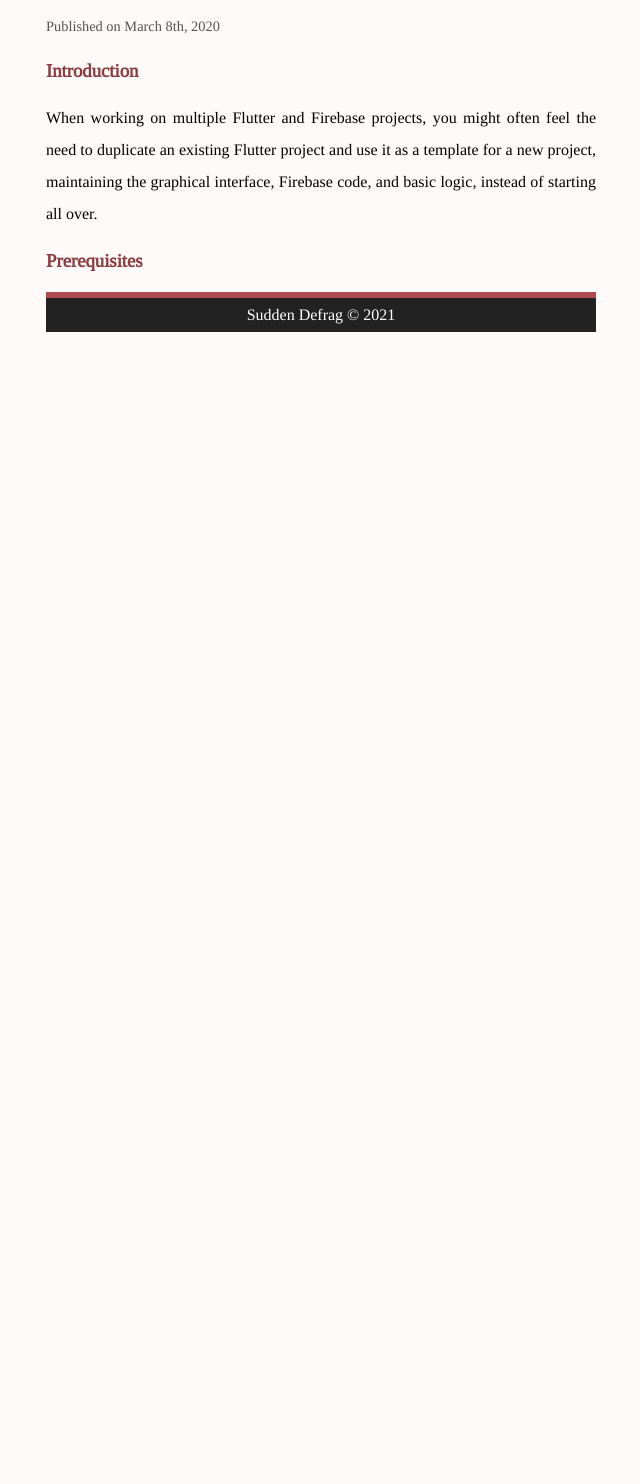
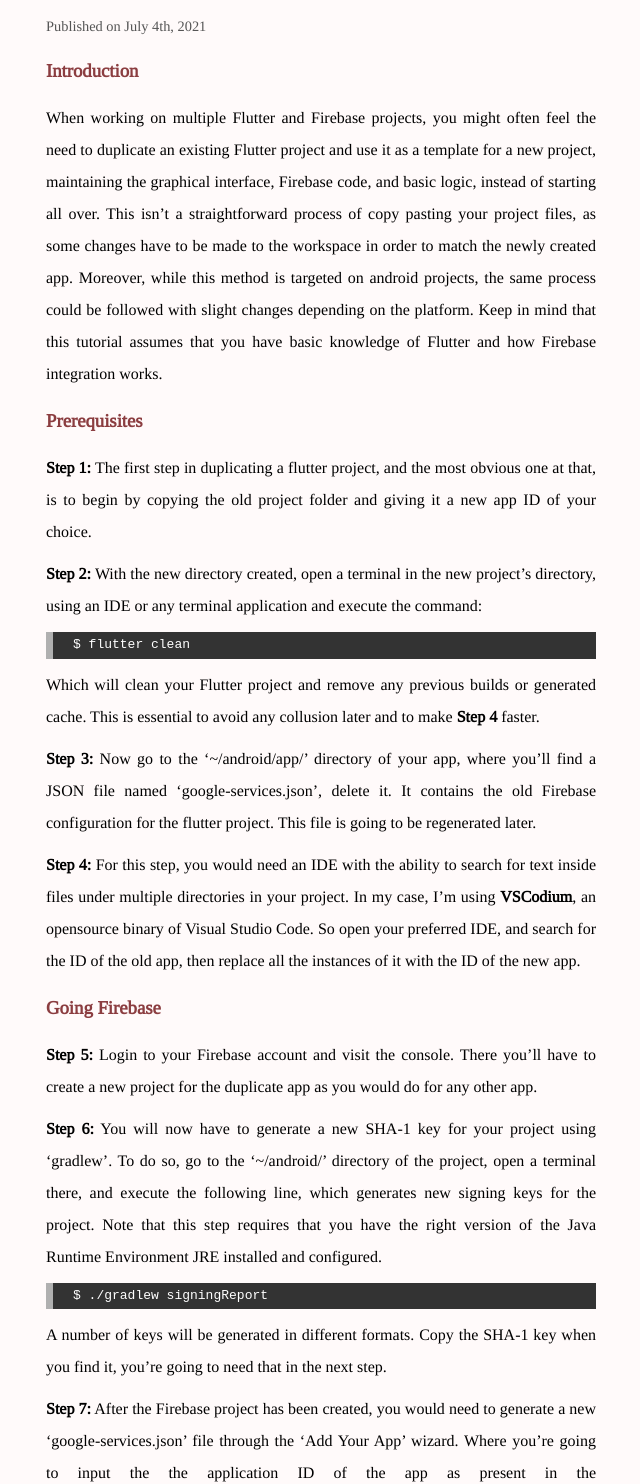
Before and after one commit to baselkorj/suddendefrag.github.io, a plain HTML site: page articles/entries/flutter_firebase_duplication/index.html in a window 1280 px wide. Shown: the part 196-1680 px from the top of the page, without its empty margins (319-959 px from the left). Before the commit the page ends 800 px from the top, so only its background shows below. Drawn offline with Linux system fonts and the light colour scheme; a web font is replaced by a local one.

Commit message:
publish flutter duplicate article

```diff
--- a/articles/entries/flutter_firebase_duplication/index.html
+++ b/articles/entries/flutter_firebase_duplication/index.html
@@ -20,13 +20,34 @@
 <hr class="main">
 
 <h2>How to Duplicate a Flutter + Firebase Project</h2>
-<p style="color:#555555; font-size:90%; margin-top:-5px;">Published on March 8th, 2020</p>
+<p style="color:#555555; font-size:90%; margin-top:-5px;">Published on July 4th, 2021</p>
 
 <h3>Introduction</h3>
-<p>When working on multiple Flutter and Firebase projects, you might often feel the need to duplicate an existing Flutter project and use it as a template for a new project, maintaining the graphical interface, Firebase code, and basic logic, instead of starting all over.</p>
+<p>When working on multiple Flutter and Firebase projects, you might often feel the need to duplicate an existing Flutter project and use it as a template for a new project, maintaining the graphical interface, Firebase code, and basic logic, instead of starting all over. This isn’t a straightforward process of copy pasting your project files, as some changes have to be made to the workspace in order to match the newly created app. Moreover, while this method is targeted on android projects, the same process could be followed with slight changes depending on the platform. Keep in mind that this tutorial assumes that you have basic knowledge of Flutter and how Firebase integration works.</p>
 
 <h3>Prerequisites</h3>
-<p></p>
+<p><strong>Step 1:</strong> The first step in duplicating a flutter project, and the most obvious one at that, is to begin by copying the old project folder and giving it a new app ID of your choice.</p>
+<p><strong>Step 2:</strong> With the new directory created, open a terminal in the new project’s directory, using an IDE or any terminal application and execute the command:</p>
+<terminal>$ flutter clean</terminal>
+<p>Which will clean your Flutter project and remove any previous builds or generated cache. This is essential to avoid any collusion later and to make <strong>Step 4</strong> faster.</p>
+<p><strong>Step 3:</strong> Now go to the ‘~/android/app/’ directory of your app, where you’ll find a JSON file named ‘google-services.json’, delete it. It contains the old Firebase configuration for the flutter project. This file is going to be regenerated later.</p>
+<p><strong>Step 4:</strong> For this step, you would need an IDE with the ability to search for text inside files under multiple directories in your project. In my case, I’m using <strong><a href="https://vscodium.com/" target="_blank">VSCodium</a></strong>, an opensource binary of Visual Studio Code. So open your preferred IDE, and search for the ID of the old app, then replace all the instances of it with the ID of the new app.</p>
+
+<h3>Going Firebase</h3>
+<p><strong>Step 5:</strong> Login to your Firebase account and visit the console. There you’ll have to create a new project for the duplicate app as you would do for any other app.</p>
+<p><strong>Step 6:</strong> You will now have to generate a new SHA-1 key for your project using ‘gradlew’. To do so, go to the ‘~/android/’ directory of the project, open a terminal there, and execute the following line, which generates new signing keys for the project. Note that this step requires that you have the right version of the Java Runtime Environment JRE installed and configured.</p>
+<terminal>$ ./gradlew signingReport</terminal>
+<p>A number of keys will be generated in different formats. Copy the SHA-1 key when you find it, you’re going to need that in the next step.</p>
+<p><strong>Step 7:</strong> After the Firebase project has been created, you would need to generate a new ‘google-services.json’ file through the ‘Add Your App’ wizard. Where you’re going to input the the application ID of the app as present in the ‘~/android/app/build.gradle’ file. Before you register your app, remember the SHA-1 key generated in the previous step? Make sure you paste that into the ‘Debug Signing Certificate’ field, in order to enable the authentication features of Firebase, such as authentication through Google and via a phone number.</p>
+<p><strong>Step 8:</strong> When the app is registered, Firebase will generate a new ‘google-services.json’ configuration file, download it and place it in its original directory at ‘~/android/app/’.</p>
+<p><strong>Step 9:</strong> Since you’ve created a new Firebase project, the previous Cloud Firestore rules you set up in the previous project have to be coppied over from the rules tab. These rules include the read and write conditions.</p>
+
+<h3>Optional Steps</h3>
+<p><strong>Query Indexes:</strong> This step depends on whether your app requires Query Indexes or not. As a reminder, indexes are needed for when your app requests Firebase for data with multiple conditions. For example, if I wanted to retrieve a list of people with the ages between 14 and 28, making sure they’re all above 35kg and are male, an index has to be prepared for this condition. If you had such conditions set up in the previous app, you can view the indexes tab and recreate the rules in the new Firebase project accordingly.</p>
+<p><strong>Sign-in Options:</strong> The final step in the Firebase project duplication process is to make sure you turn on the sign in options you had enabled in the previous project and add the debugging accounts or phone numbers needed.</p>
+
+<h3>Finishing Up</h3>
+<p>With the essentials out of the way, it is time to start debugging and making changes to the new app. Whether this app has a different look, a different target audience, or perhaps it is using a different payment model. These changes differ from one project to the other and have to be made according to the application requirements. Additionally, depending on whether you’re using the storage bucket feature or have Google Analytics enabled. You may have to spend an extra amount of time getting these features in order to accommodate the changes.</p>
 
 <hr class="end">
 <footer>Sudden Defrag © 2021</footer>
```
